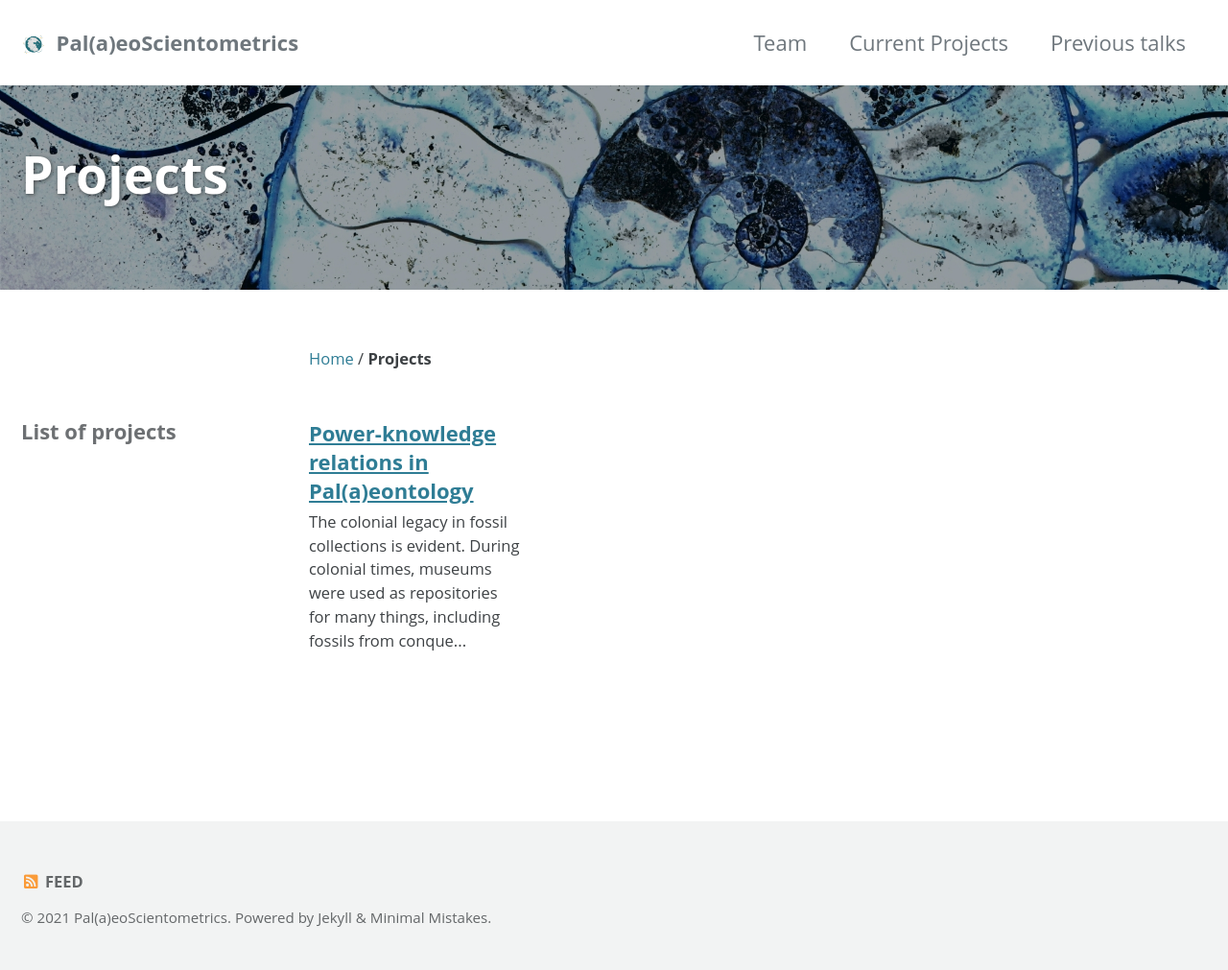
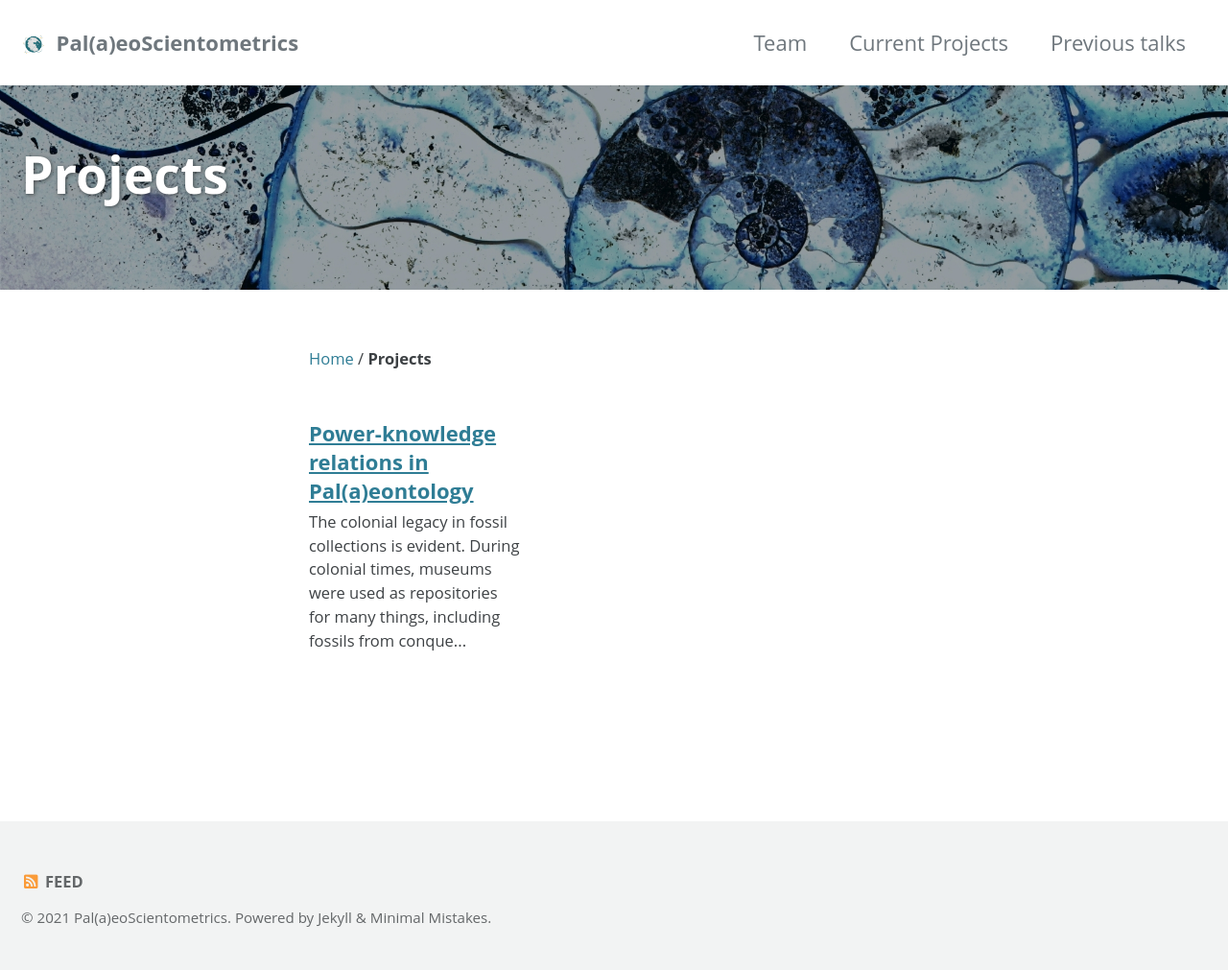
Before and after one commit to paleoscientometric/paleoscientometric.github.io, a Jekyll site: the page built from _pages/projects.md, in a window 1280 px wide. Shown: the whole page at 96% size. Built offline with Jekyll 4.4.1, drawn with Linux system fonts in a browser that asks for light colours; cached includes are drawn as plain includes.

Commit message:
updated projects page

```diff
--- a/_pages/projects.md
+++ b/_pages/projects.md
@@ -11,8 +11,4 @@ header:
   overlay_image: assets/images/bg.jpg
 author_profile: false
 classes: wide
-sidebar:
-  title: "List of projects"
-  nav: sidebar-projects
-
 ---
```
